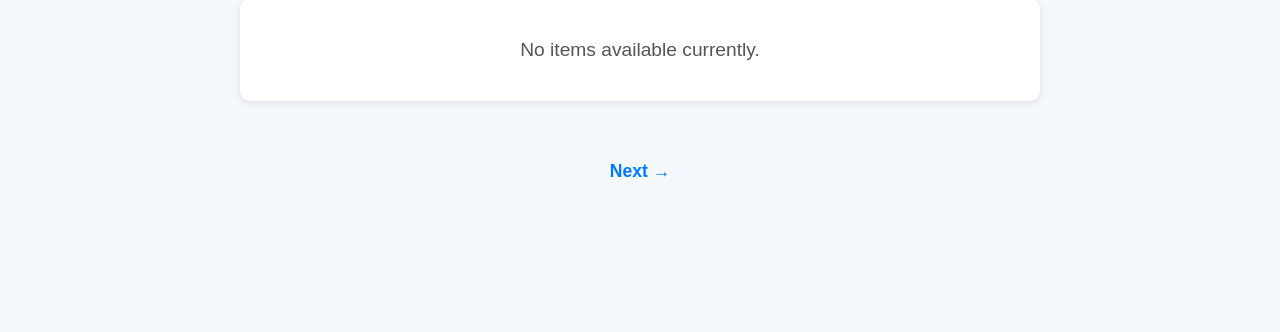
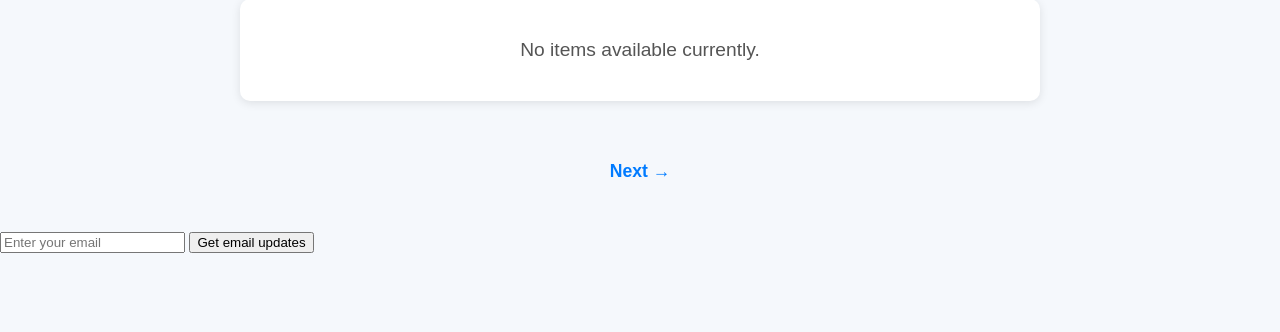
Before and after one commit to MaddoxHodges/SE_E-Commerce_Project, a Django app: template letsLearn/templates/marketplace.html in a window 1280 px wide. Shown: the part 229-561 px from the top of the page. Run offline with Django 5.2, Linux system fonts and the light colour scheme; the template is opened without the code that fills it, so the values that code supplies are empty.

Commit message:
Update marketplace.html for RSS Subscribe

```diff
--- a/letsLearn/templates/marketplace.html
+++ b/letsLearn/templates/marketplace.html
@@ -201,5 +201,12 @@
     <a href="?page={{ next_page }}">Next →</a>
   </div>
 
+ <form method="POST" action="/subscribe-rss/">
+    {% csrf_token %}
+    <input type="email" name="email" placeholder="Enter your email" required>
+    <button type="submit">Get email updates</button>
+  </form>
+
+
 </body>
 </html>
```
